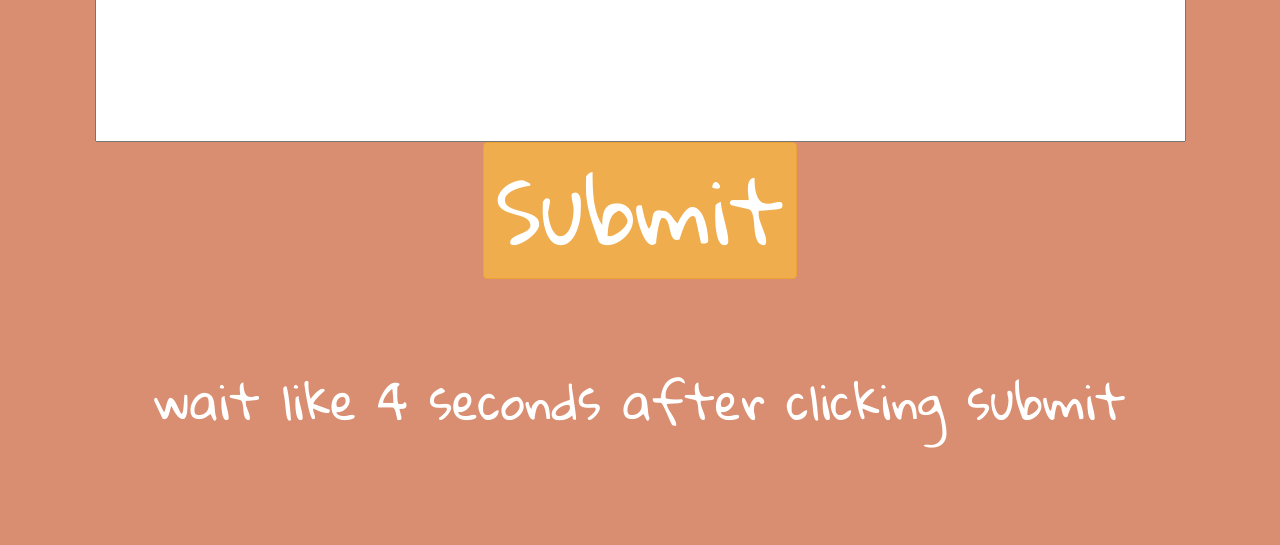
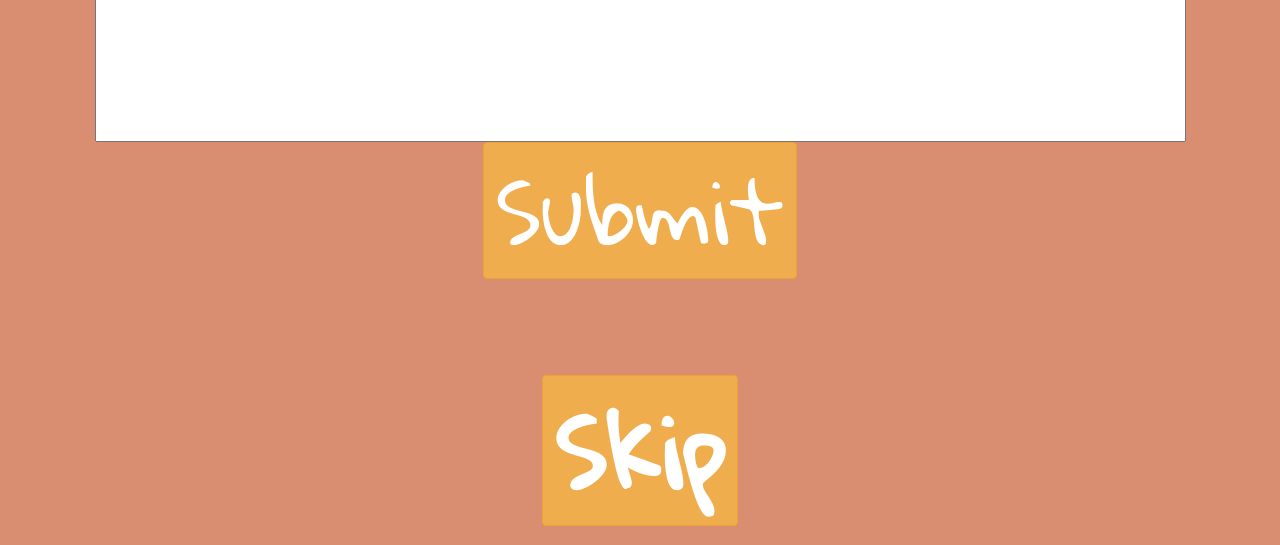
Before and after one commit to evanyeh/photobooth, a Flask app: page /distribute in a window 1280 px wide. Shown: the part 612-1157 px from the top of the page. Before the commit the page ends 1060 px from the top, so only its background shows below. Run offline with Flask 2, Linux system fonts and the light colour scheme; some libraries are stand-ins or nearby versions.

Commit message:
Add skip button

```diff
--- a/app/templates/distribute.html
+++ b/app/templates/distribute.html
@@ -28,6 +28,9 @@
             <input type="text" name="email">
             <input type="submit" class="btn btn-warning" style="font-size:86px">
         </form>
-        <h4 style="font-size:48px; color:white">wait like 4 seconds after clicking submit</h4>
+        <div id="container" class='text-center' style="">
+            <div><button type="button" class="btn btn-warning" style="font-size:96px; font-weight: bold;" onclick="window.location.href = '/idle';">Skip</button></div>
+        </div>
+        <!-- <h4 style="font-size:48px; color:white">wait like 4 seconds after clicking submit</h4> -->
     </div>
 </html>
```
